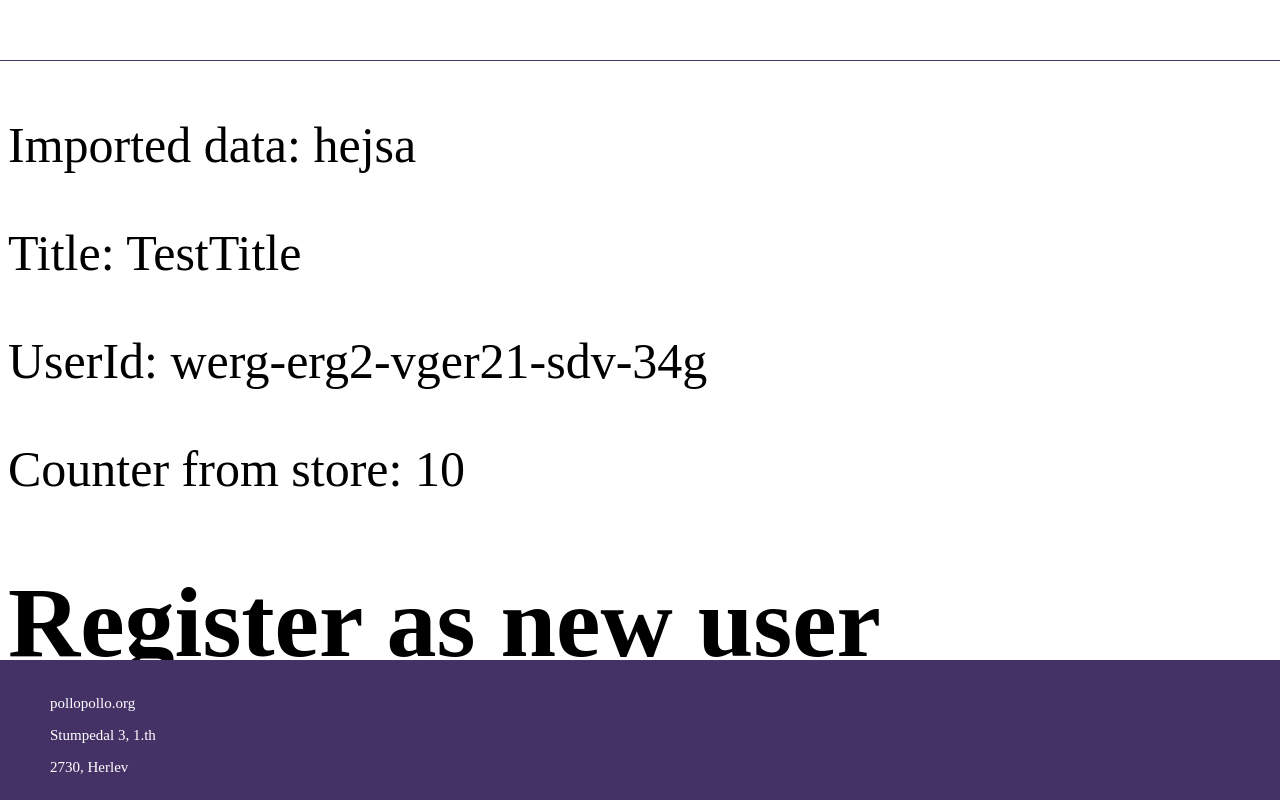
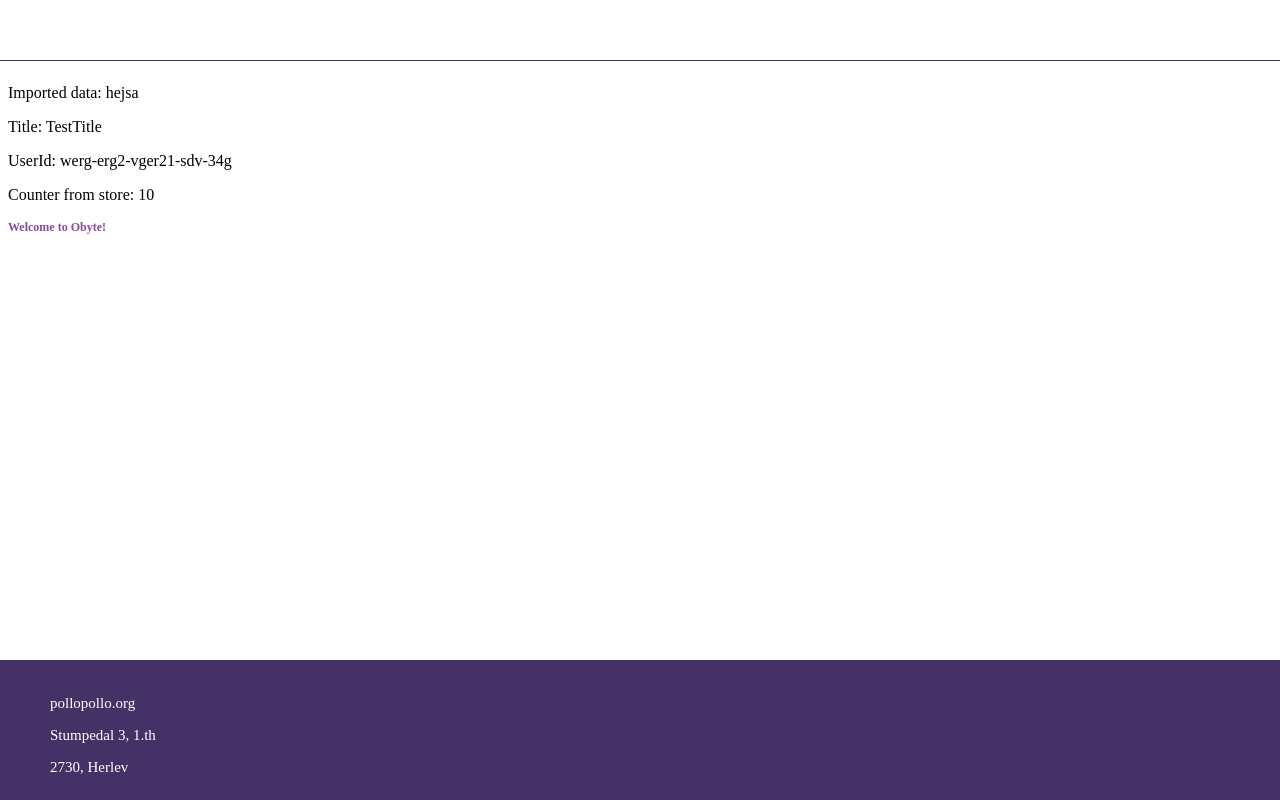
Before and after one commit to pollopollo-org/front-end, a React app: page / in a window 1280 px wide. Shown: the top 800 px of the page. Built offline with nearby package versions, Linux system fonts and the light colour scheme.

Commit message:
Added basic navigation

```diff
--- a/src/ts/components/App.tsx
+++ b/src/ts/components/App.tsx
@@ -1,10 +1,11 @@
 import React from "react";
 
-import { getSVG } from "src/assets/svg";
 import { createStore } from "../store/createStore";
 import { StoreProvider } from "../store/injectStore";
 import { Store } from "../store/Store";
 
+import { Footer } from "./layout/Footer/Footer";
+import { Header } from "./layout/Header/Header";
 import { MainContainer } from "./layout/MainContainer";
 
 type AppState = {
@@ -47,17 +48,9 @@ export class App extends React.PureComponent<{}, AppState> {
 	 */
 	public render(): JSX.Element {
 		return (
-			<div>
-				{ getSVG("logo", {fillHoverColor: "red", transitionDuration: 1000}) }
-
+			<React.Fragment>
 				{ this.state.store && this.renderProviders() }
-
-				<style jsx>{`
-					div {
-						font-size: 50px;
-					}
-				`}</style>
-			</div>
+			</React.Fragment>
 		);
 	}
 
@@ -68,7 +61,9 @@ export class App extends React.PureComponent<{}, AppState> {
 	protected renderProviders(): React.ReactNode {
 		return (
 			<StoreProvider value={this.state.store}>
+				<Header />
 				<MainContainer />
+				<Footer />
 			</StoreProvider>
 		);
 	}
--- a/src/ts/components/layout/MainContainer.tsx
+++ b/src/ts/components/layout/MainContainer.tsx
@@ -1,7 +1,8 @@
 import { observer } from "mobx-react";
 import React from "react";
-import { BrowserRouter as Router, Switch } from "react-router-dom";
+import { BrowserRouter as Router, Route, Switch } from "react-router-dom";
 
+import { routes } from "src/ts/config/routes";
 import { injectStore } from "src/ts/store/injectStore";
 import { Store } from "src/ts/store/Store";
 
@@ -9,6 +10,7 @@ import benefactors from "../../../assets/data/benefactors.json";
 
 import { FrontPage } from "../pages/FrontPage/FrontPage";
 import { RegisterForm } from "../pages/RegisterForm/RegisterForm";
+
 
 type MainContainerProps = {
     /**
@@ -34,12 +36,11 @@ class UnwrappedMainContainer extends React.Component<MainContainerProps> {
                 <p>Title: {dummy.title}</p>
                 <p>UserId: {dummy.userId}</p>
                 <p>Counter from store: {dummy.incrementingValue}</p>
-                <RegisterForm />
-                <FrontPage />
 
                 <Router>
                     <Switch>
-
+                        <Route exact path={routes.root} component={FrontPage} />
+                        <Route exact path={routes.register} component={RegisterForm} />
                     </Switch>
 
                 </Router>
--- a/src/ts/components/pages/FrontPage/FrontPage.tsx
+++ b/src/ts/components/pages/FrontPage/FrontPage.tsx
@@ -1,7 +1,5 @@
 import React from "react";
 
-import { Footer } from "../../layout/Footer/Footer";
-import { Header } from "../../layout/Header/Header";
 
 import { colors } from "src/ts/config/colors";
 
@@ -18,7 +16,6 @@ export class FrontPage extends React.Component{
     public render() : JSX.Element{
         return(
             <div>
-                <Header />
                 <div>
                     <h1>Welcome to Obyte!</h1>
                 </div>
@@ -26,8 +23,6 @@ export class FrontPage extends React.Component{
                 <div className="list-of-applications">
 
                 </div>
-
-                <Footer/>
 
                 <style jsx>{`
                     h1{
--- /dev/null
+++ b/src/ts/config/routes.ts
@@ -0,0 +1,7 @@
+/**
+ * Specifies an object that exposes all the available routes within the application
+ */
+export const routes = {
+    root: "/",
+    register: "/register.html",
+}
--- a/tslint.json
+++ b/tslint.json
@@ -14,7 +14,8 @@
       true,
       "double"
     ],
-    "no-console": false
+    "no-console": false,
+    "object-literal-sort-keys": false
   },
   "linterOptions": {
     "exclude": [
```
Also changed, not shown: src/ts/config/paths.ts (deleted).
